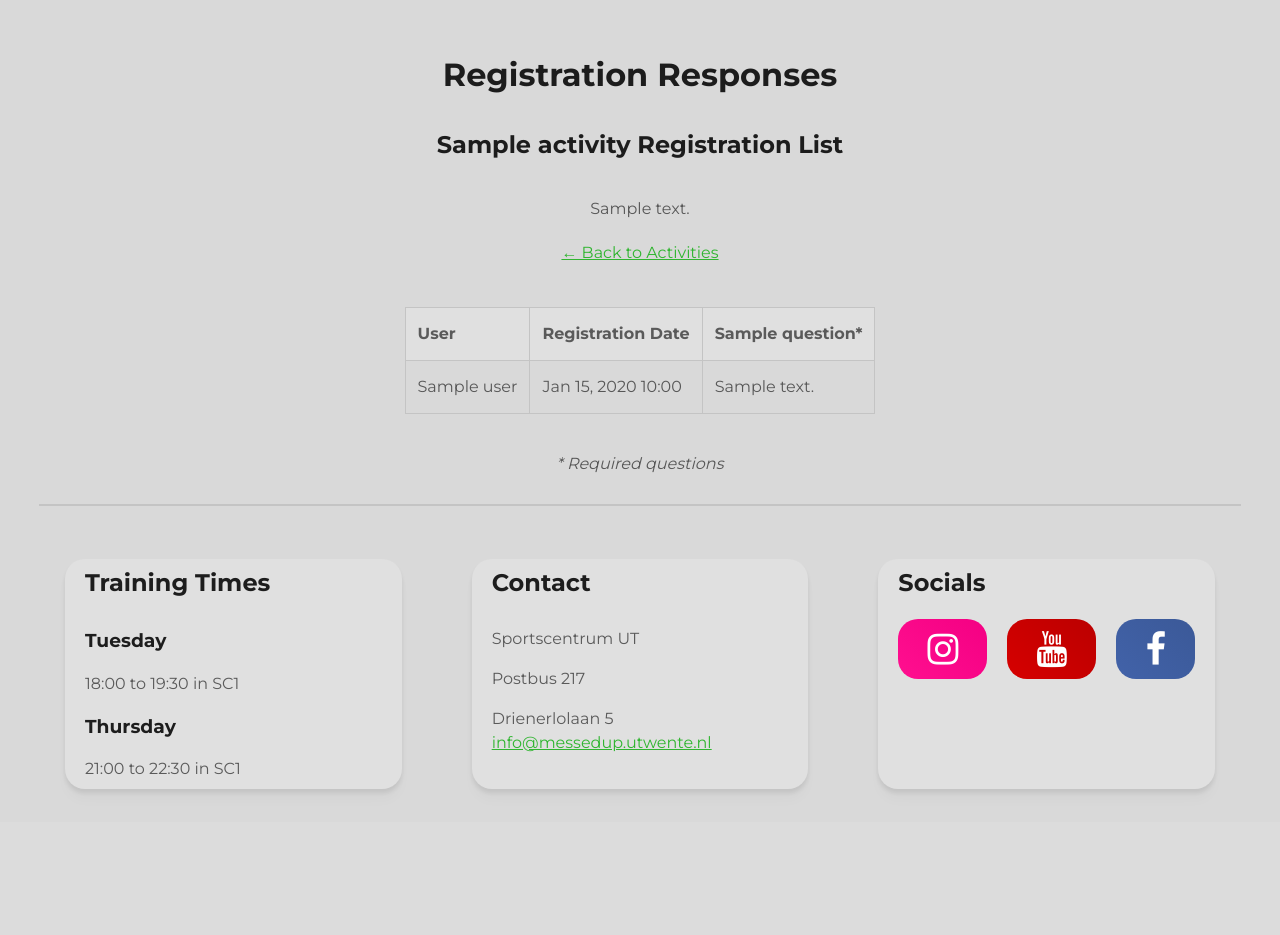
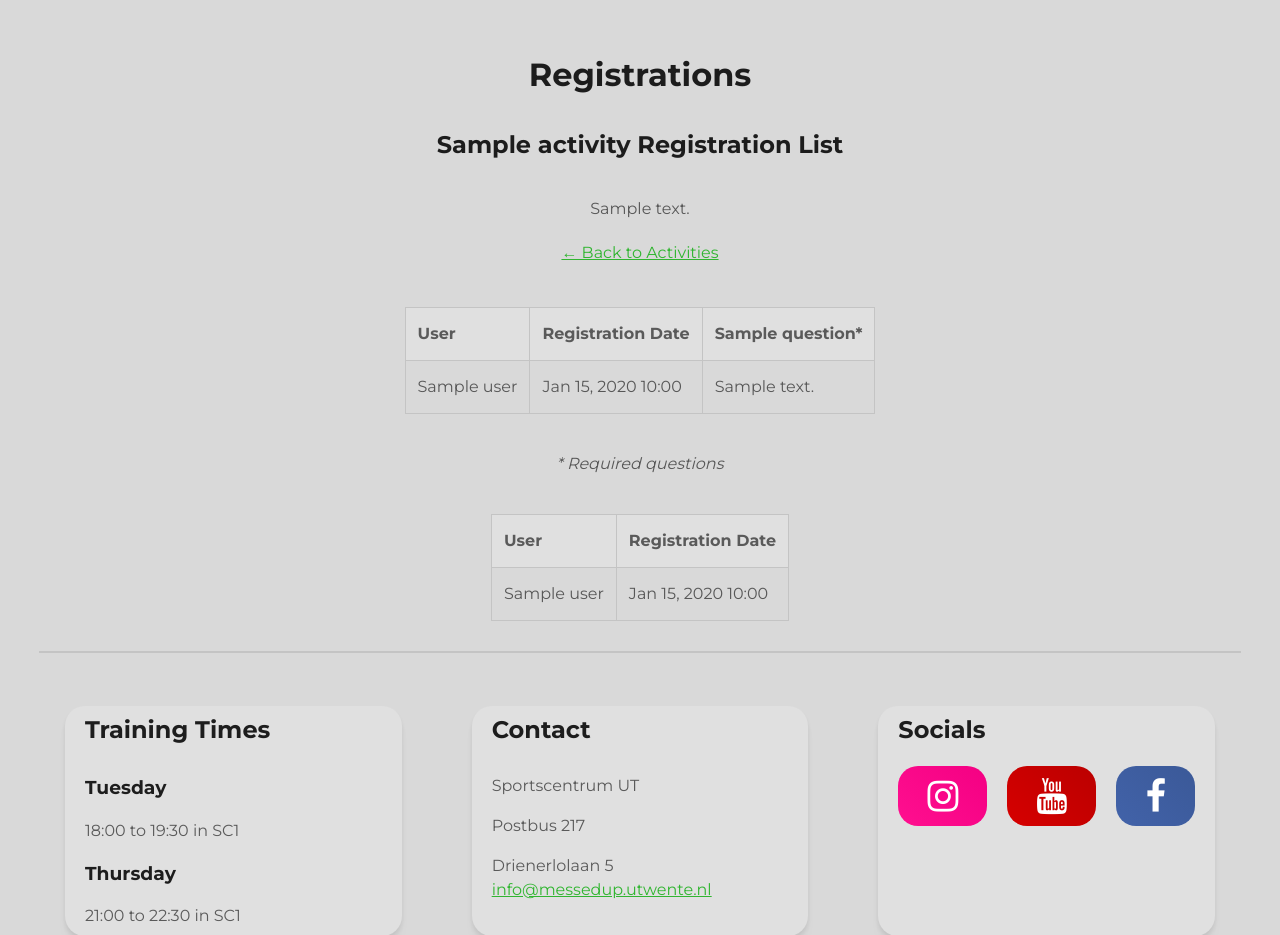
Before and after one commit to QuirijndeGroen/MessedUpSite, a Django app: template MessedUpSite/templates/accounts/registration_responses.html in a window 1280 px wide. Shown: the part 129-1064 px from the top of the page. Before the commit the page ends 923 px from the top, so only its background shows below. Run offline with Django 5.2, Linux system fonts and the light colour scheme; tables that the repository leaves empty hold one stand-in row (values such as "Sample post"); the template is opened without the code that fills it: values that come from a table or form of the project are taken from there, most other values are stand-ins (such as "Sample title", 1, 10 or a date in 2020).

Commit message:
Board and superusers can now see all registrations including awnsers; Registrations are only visible by name for other members if registrations_public is marked as True

```diff
--- a/MessedUpSite/apps/registrationlists/models.py
+++ b/MessedUpSite/apps/registrationlists/models.py
@@ -16,6 +16,7 @@ class RegistrationList(models.Model):
     )
     description = models.TextField()
     deadline = models.DateTimeField()
+    registrations_public = models.BooleanField(default=True)
 
     def __str__(self):
         activity = self.linked_activity
--- a/MessedUpSite/templates/accounts/registration_responses.html
+++ b/MessedUpSite/templates/accounts/registration_responses.html
@@ -1,6 +1,6 @@
 {% extends "base.html" %}
 
-{% block title %}Registration Responses - {{ registrationlist }}{% endblock %}
+{% block title %}Registrations - {{ registrationlist }}{% endblock %}
 
 {% load static %}
 {% block extra_head %}
@@ -10,13 +10,13 @@
 
 {% block content %}
 <div class="center">
-  <h1>Registration Responses</h1>
+  <h1>Registrations</h1>
   <h2>{{ registrationlist }}</h2>
   <p>{{ registrationlist.description }}</p>
 
   <a href="{% url 'activities' %}" class="back-link">&larr; Back to Activities</a>
 
-  {% if response_data %}
+  {% if response_table %}
   <table class="responses-table">
       <thead>
           <tr>
@@ -28,7 +28,7 @@
           </tr>
       </thead>
       <tbody>
-          {% for response in response_data %}
+          {% for response in response_table %}
           <tr>
               <td>{{ response.user.get_full_name|default:response.user.username }}</td>
               <td>{{ response.date_registered|date:"M d, Y H:i" }}</td>
@@ -39,10 +39,32 @@
           {% endfor %}
       </tbody>
   </table>
+  <p><em>* Required questions</em></p>
+  {% endif %}
 
-  <p><em>* Required questions</em></p>
+  {% if response_list %}
+  <table class="responses-table">
+    <thead>
+        <tr>
+            <th>User</th>
+            <th>Registration Date</th>
+        </tr>
+    </thead>
+    <tbody>
+        {% for response in response_list %}
+        <tr>
+            <td>{{ response.user.get_full_name|default:response.user.username }}</td>
+            <td>{{ response.date_registered|date:"M d, Y H:i" }}</td>
+        </tr>
+        {% endfor %}
+    </tbody>
+  </table>
+  {% endif %}
+
+  {% if response_list or response_table %}
   {% else %}
-  <p>No responses yet.</p>
+  <p>No registrations yet.</p>
+  {% endif %}
 </div>
-{% endif %}
+
 {% endblock %}
```
Also changed, not shown: MessedUpSite/apps/registrationlists/views.py (+24 -9 lines).
